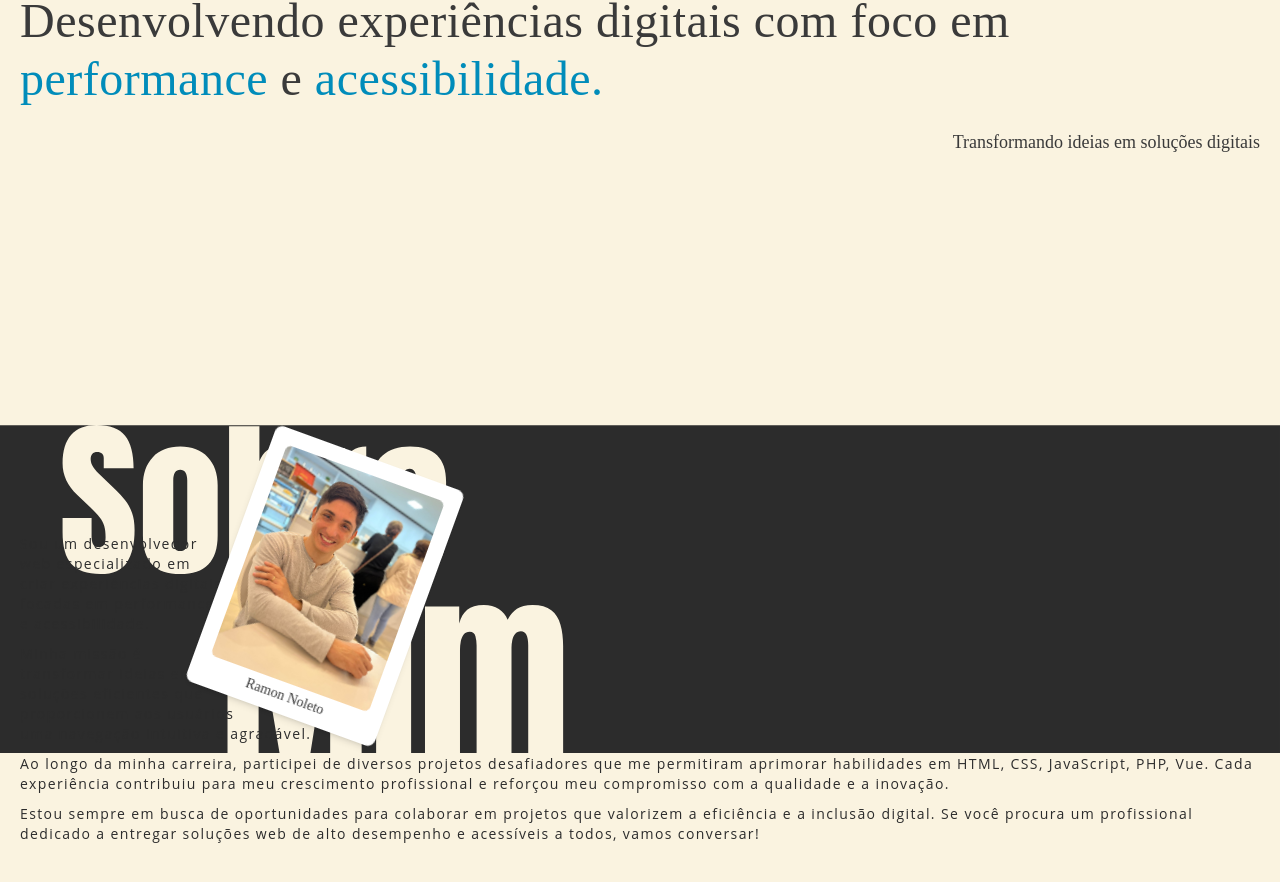
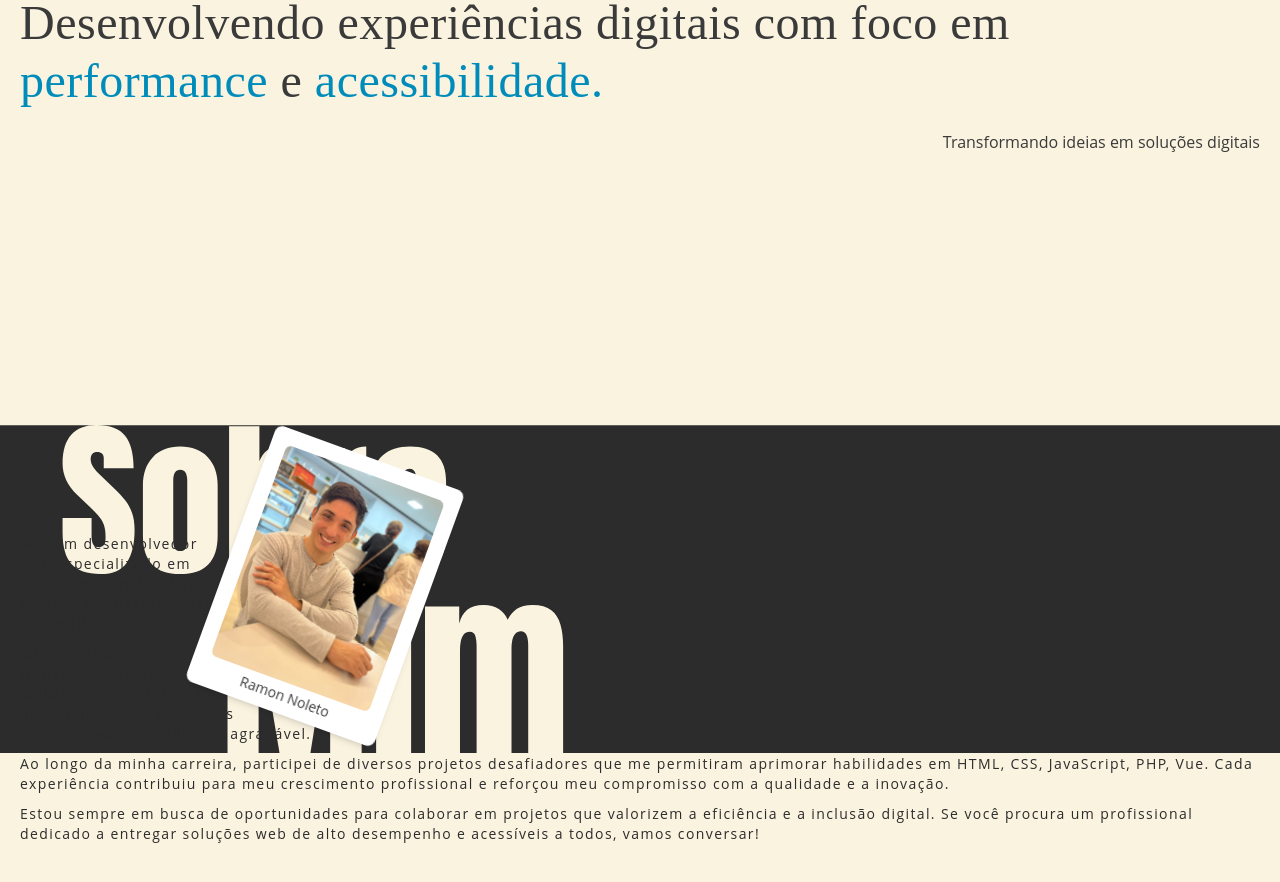
Before and after one commit to RNoleto/portfolio2025, a Vue app: page / in a window 1280 px wide. Shown: the part 378-1260 px from the top of the page. Built offline with nearby package versions, Linux system fonts and the light colour scheme.

Commit message:
Ajuste de subtitulo no Hero para usar fonte padrão, ajuste de tamanho para 16px

```diff
--- a/src/style.css
+++ b/src/style.css
@@ -20,7 +20,7 @@
     --font-heading: Playfair Display, serif;
     --font-body: Open Sans, sans-serif;
     /* --font-detail: Satisfy, cursive; */
-    --font-detail: Caveat Brush, cursive ;
+    /* --font-detail: Caveat Brush, cursive ; */
     --font-codePro: Source Code Pro, monospace;
     --font-anton: Anton, sans-serif;
 }
--- a/src/views/Hero.vue
+++ b/src/views/Hero.vue
@@ -7,7 +7,7 @@
         <div class="animeLeft">
             <p class="title">Olá! Eu sou Ramon.</p>
             <p class="featuredText mt-1">Desenvolvendo experiências digitais com foco em <span class="detail">performance</span> e <span class="detail">acessibilidade.</span></p>
-            <p class="font-detail mt-5 text-end text-lg">Transformando ideias em soluções digitais</p>
+            <p class="mt-5 text-end text-md">Transformando ideias em soluções digitais</p>
         </div>
     </section>
 </template>
```
